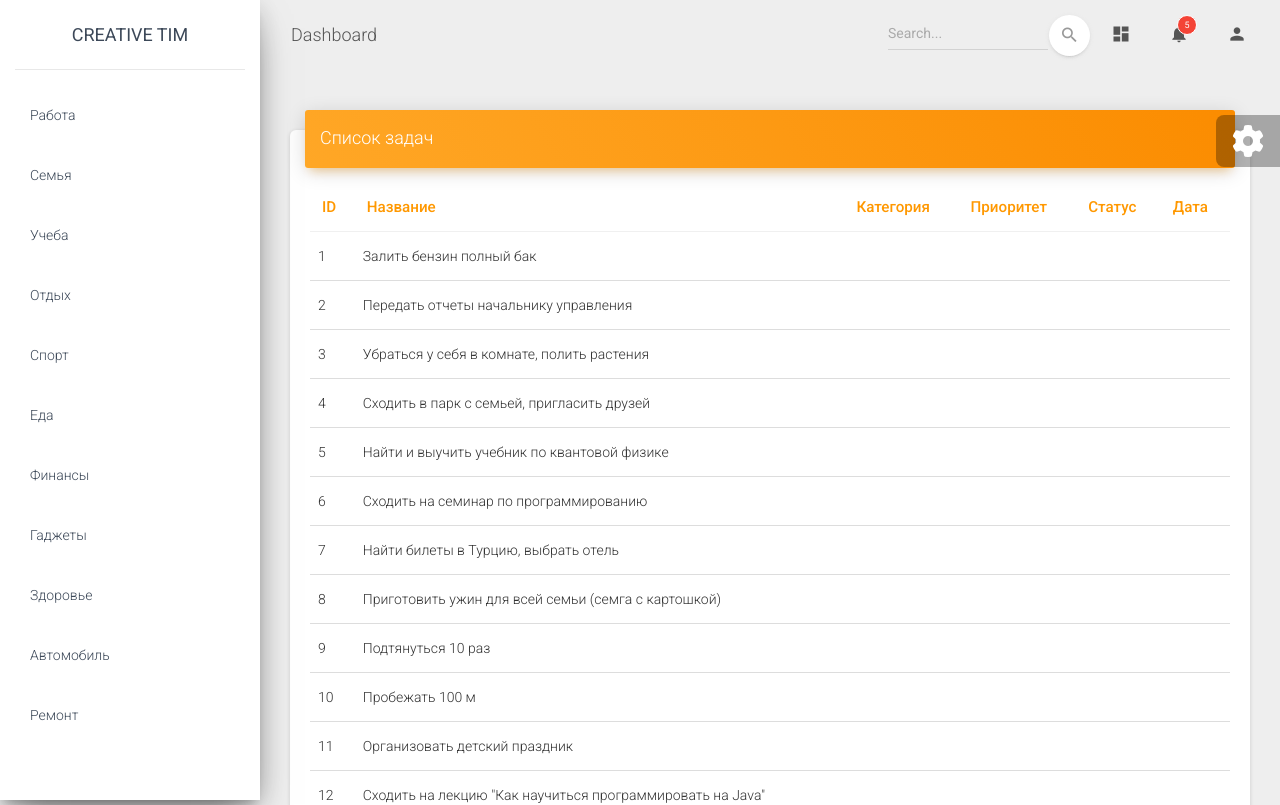
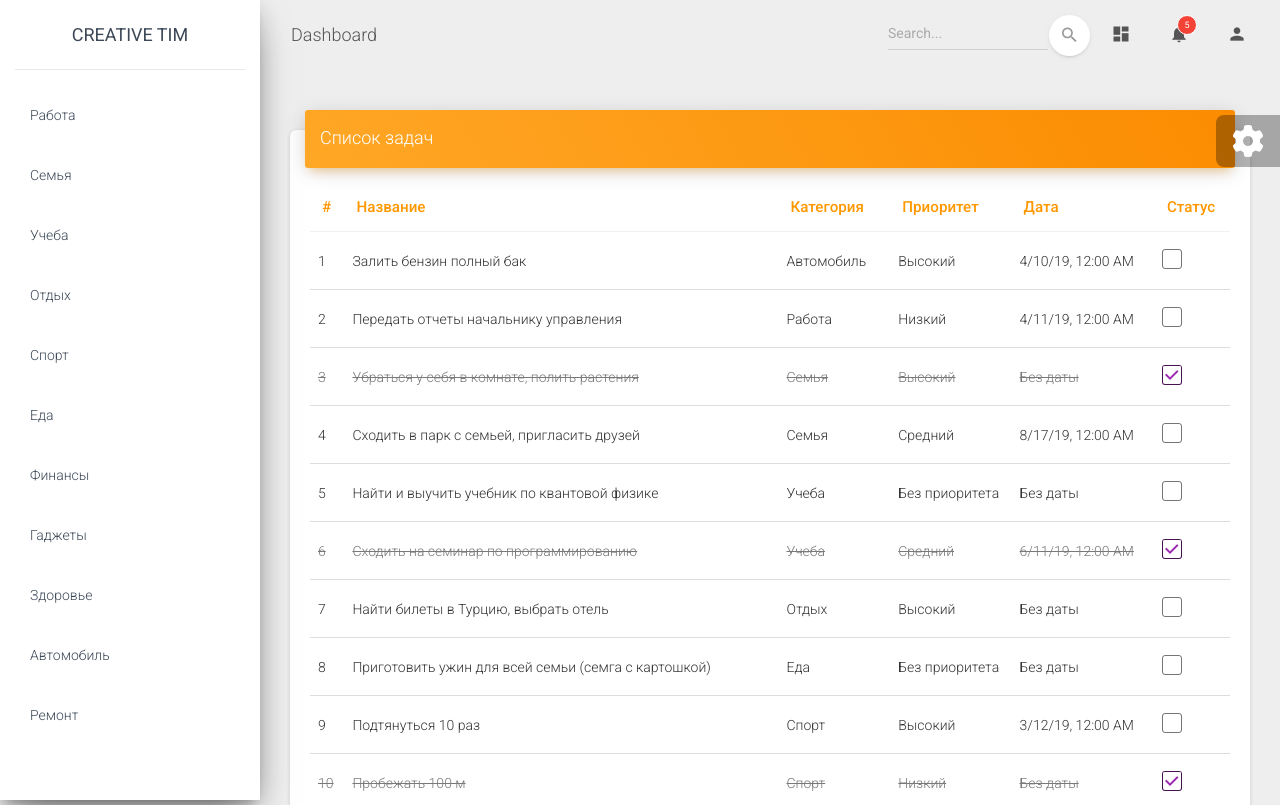
Before and after one commit to username40/angular-todo, an Angular app: page / in a window 1280 px wide. Shown: the top 805 px of the page. Built offline with nearby package versions, Linux system fonts and the light colour scheme.

Commit message:
make stroke task if done, render detail info about task on the table

```diff
--- a/src/app/views/categories/categories.component.html
+++ b/src/app/views/categories/categories.component.html
@@ -1,8 +1,4 @@
-<div
-  class="sidebar"
-  data-background-color="white"
-  data-color="purple"
-  data-image="../assets/img/sidebar-1.jpg">
+<div class="sidebar" data-background-color="white" data-color="purple" data-image="../assets/img/sidebar-1.jpg">
   <!--
     Tip 1: You can change the color of the sidebar using: data-color="purple | azure | green | orange | danger"
 
@@ -15,14 +11,17 @@
   </div>
   <div class="sidebar-wrapper">
     <ul class="nav">
-      <li
-        class="nav-item"
-        *ngFor="let category of categories"
-        (click)="showTasksByCategory(category)">
+      <li (click)="showTasksByCategory(category)"
+          *ngFor="let category of categories" [class.active]="category === selectedCategory"
+
+          class="nav-item pointer"
+
+      >
         <a class="nav-link">
           <p>{{category.title}}</p>
         </a>
       </li>
+
     </ul>
   </div>
 </div>
--- a/src/app/views/categories/categories.component.scss
+++ b/src/app/views/categories/categories.component.scss
@@ -0,0 +1,3 @@
+.pointer {
+  cursor: pointer;
+}
--- a/src/app/views/categories/categories.component.ts
+++ b/src/app/views/categories/categories.component.ts
@@ -1,4 +1,4 @@
-import { Component, OnInit } from '@angular/core';
+import {Component, OnInit} from '@angular/core';
 import {DataHandlerService} from "../../service/data-handler.service";
 import {Category} from "../../model/Category";
 
@@ -11,14 +11,19 @@ export class CategoriesComponent implements OnInit {
 
   categories: Category[] | undefined;
 
-  constructor(private dataHandler: DataHandlerService) { }
+  selectedCategory: Category | undefined;
 
-  ngOnInit(): void {
+  constructor(private dataHandler: DataHandlerService) {
+  }
+
+  // метод вызывается автоматически после инициализации компонента
+  ngOnInit() {
     this.dataHandler.categoriesSubject.subscribe(categories => this.categories = categories);
   }
 
+
   showTasksByCategory(category: Category) {
+    this.selectedCategory = category;
     this.dataHandler.fillTasksByCategory(category);
   }
-
 }
--- a/src/app/views/tasks/tasks.component.html
+++ b/src/app/views/tasks/tasks.component.html
@@ -5,22 +5,43 @@
   <div class="card-body table-responsive">
     <table class="table table-hover">
       <thead class="text-warning">
-      <th>ID</th>
+      <th>#</th>
       <th>Название</th>
       <th>Категория</th>
       <th>Приоритет</th>
+      <th>Дата</th>
       <th>Статус</th>
-      <th>Дата</th>
+
       </thead>
       <tbody>
-      <tr *ngFor="let task of tasks">
-        <td>{{task.id}}</td>
+      <tr *ngFor="let task of tasks; let i = index" [class.completed]="task.completed">
+        <td>{{i + 1}}</td>
         <td>{{task.title}}</td>
-        <td></td>
-        <td></td>
-        <td></td>
-        <td></td>
+        <td
+          [class.novalue]="task.category == null">{{task.category != null ? task.category.title :
+          'Без категории'}}</td>
+        <td
+          [class.novalue]="task.category == null">{{task.priority != null ? task.priority.title :
+          'Без приоритета'}}</td>
+        <td
+          [class.novalue]="task.category == null">{{task.date != null ?
+          (task.date | date : 'short') :
+          'Без даты'}}</td>
+        <td>
+          <div class="form-check">
+            <label class="form-check-label">
+              <input
+                (click)="toggleTaskCompleted(task)"
+                type="checkbox"
+                class="form-check-input"
+                [checked]="task.completed">
+              <span class="form-check-sign">
+                <span class="check"></span>
+              </span>
+            </label>
+          </div>
       </tr>
+
       </tbody>
     </table>
   </div>
--- a/src/app/views/tasks/tasks.component.scss
+++ b/src/app/views/tasks/tasks.component.scss
@@ -0,0 +1,8 @@
+.completed {
+  text-decoration: line-through;
+  color: #797979;
+}
+
+.novalue {
+  color: #b7b7b7;
+}
--- a/src/app/views/tasks/tasks.component.ts
+++ b/src/app/views/tasks/tasks.component.ts
@@ -1,6 +1,6 @@
-import { Component, OnInit } from '@angular/core';
+import {Component, OnInit} from '@angular/core';
 import {DataHandlerService} from "../../service/data-handler.service";
-import {Task} from "../../model/Task";
+import {Task} from 'src/app/model/Task';
 
 @Component({
   selector: 'app-tasks',
@@ -11,10 +11,14 @@ export class TasksComponent implements OnInit {
 
   tasks: Task[] | undefined;
 
-  constructor(private dataHandler: DataHandlerService) { }
+  constructor(private dataHandler: DataHandlerService) {
+  }
 
-  ngOnInit(): void {
+  ngOnInit() {
     this.dataHandler.tasksSubject.subscribe(tasks => this.tasks = tasks);
   }
 
+  toggleTaskCompleted(task: Task): void {
+    task.completed = !task.completed;
+  }
 }
```
